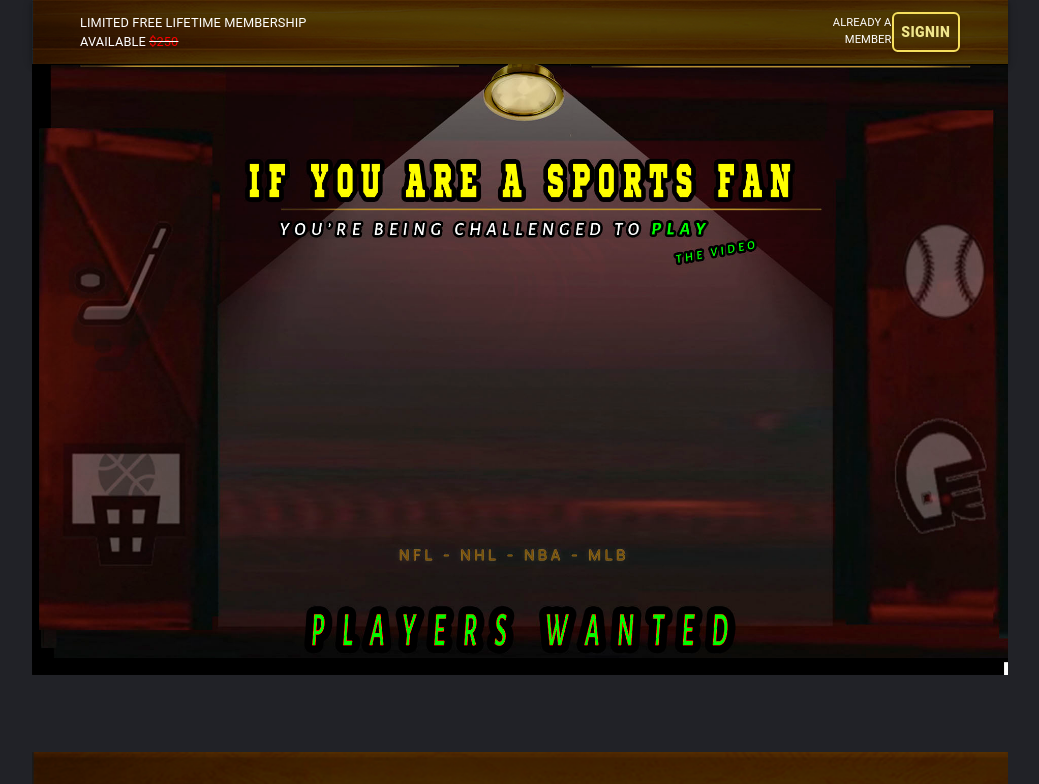
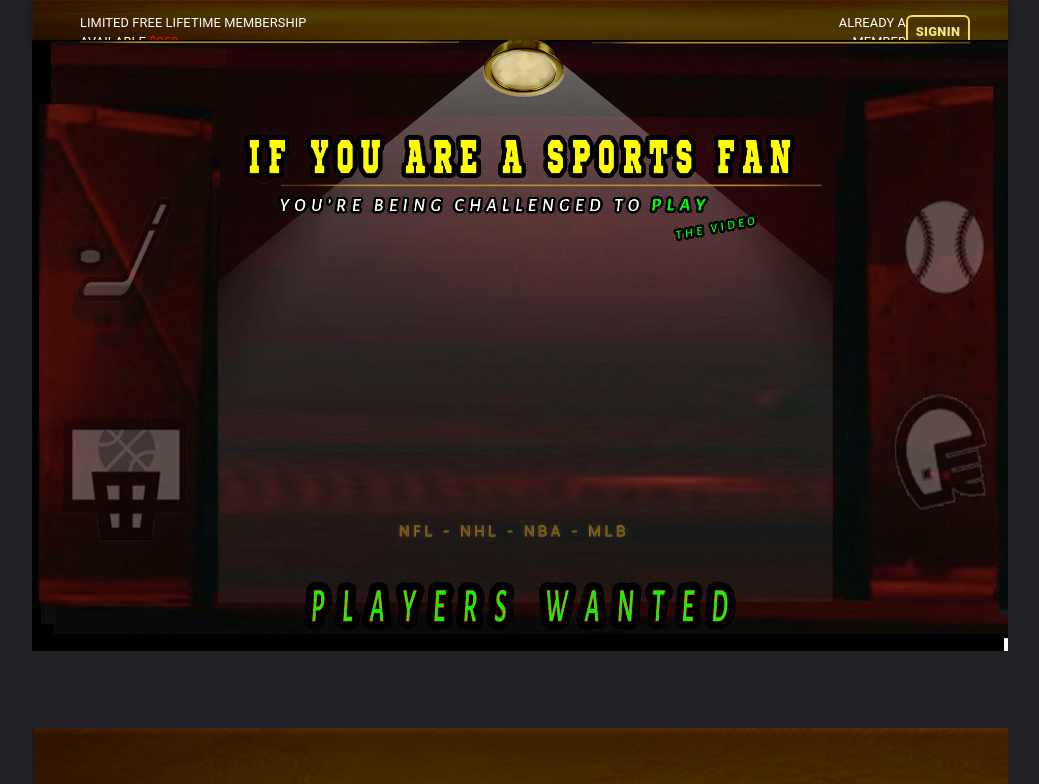
Before and after one commit to Bragging-Rights/ultimate-bragging-rights, a React (Vite) app in the folder client/: page / in a window 1280 px wide. Shown: the top 784 px of the page, without its empty margins (120-1159 px from the left). Built offline with nearby package versions, Linux system fonts and the light colour scheme.

Commit message:
updated code

```diff
--- a/client/package.json
+++ b/client/package.json
@@ -40,7 +40,7 @@
     "react-player": "^2.14.1",
     "react-query": "^3.39.3",
     "react-redux": "^8.1.3",
-    "react-router-dom": "^6.16.0",
+    "react-router-dom": "^6.21.3",
     "react-select": "^5.7.7",
     "react-toastify": "^9.1.3"
   },
--- a/client/src/App.jsx
+++ b/client/src/App.jsx
@@ -17,7 +17,6 @@
 import Admin from "./pages/Admin/FormToggle";
 import { LeagueProvider } from "./components/LeagueContext";
 import { ToastContainer } from "react-toastify";
-import Registration from "./components/Registration/Registration";
 import HomePage from "./pages/HomePage/HomePage";
 import Test from "./test/test";
 import Share from "./pages/Share";
@@ -51,7 +50,6 @@
 
                 {isUserAdmin && <Route path="/admin" element={<Admin />} />}
 
-                <Route path="/registration" element={<Registration />} />
                 <Route path="/test" element={<Test />} />
                 <Route path="/share" element={<Share />} />
 
--- a/client/src/Modal/SignInModal.jsx
+++ b/client/src/Modal/SignInModal.jsx
@@ -6,6 +6,7 @@
 import { ForgotPasswordModal } from "./ForgotPasswordModal";
 import Registration from "../components/Registration/Registration";
 import { login } from "../services/auth";
+import { useNavigate } from "react-router-dom";
 
 const customStyles = {
   content: {
@@ -30,7 +31,7 @@
 
 export const SignInModal = (props) => {
   const { modalIsOpen, closeModal } = props;
-  const userId = localStorage.getItem("_id");
+  const navigate = useNavigate();
 
   const [formData, setFormData] = useState({
     email: "",
@@ -53,7 +54,8 @@
           localStorage.setItem("_id", rec.data.data._id);
           localStorage.setItem("isAdmin", rec.data.data.isAdmin);
           closeModal();
-          displayToast("Logid in successfully", "success");
+          displayToast("Logged in successfully", "success");
+          navigate('/games');
         }
       },
     }
@@ -69,7 +71,6 @@
 
   const handleSignIn = async (e) => {
     e.preventDefault();
-
     mutate(formData);
   };
 
@@ -106,7 +107,6 @@
         className="modal-form-container"
         style={{ display: "flex", flexDirection: "column" }}
       >
-        {/* Email input */}
         <ModalInput
           label={"Email"}
           placeholder={"Email"}
@@ -115,8 +115,6 @@
           value={formData.email}
           onChange={inputChangeHandler}
         />
-
-        {/* Password input */}
         <ModalInput
           label={"Password"}
           placeholder={"Password"}
@@ -138,7 +136,6 @@
       <button className="submit-btn" onClick={handleSignIn}>
         SIGN IN
       </button>
-
       <p className="text-white mt-2">
         Don't have an account?
         <a href={Registration} className="text-yellow-300">
--- a/client/src/components/Navbar.jsx
+++ b/client/src/components/Navbar.jsx
@@ -1,6 +1,6 @@
 import React, { useState } from "react";
 import { useLocation, useNavigate } from "react-router-dom";
-import LeageSelect from "./LeageSelect";
+import LeagueSelect from "./LeageSelect";
 import SignInModal from "../Modal/SignInModal";
 import {
   AppBar,
@@ -9,12 +9,16 @@
   Button,
   Container,
   Grid,
+  useTheme,
+  useMediaQuery,
 } from "@mui/material";
 
 const Navbar = () => {
   const [signInModalIsOpen, setSignInModalIsOpen] = useState(false);
   const location = useLocation();
   const navigate = useNavigate();
+  const theme = useTheme();
+  const isMobileView = useMediaQuery(theme.breakpoints.down("sm"));
 
   const isHomepage = location.pathname === "/";
 
@@ -23,6 +27,11 @@
   const handleLogout = () => {
     localStorage.clear();
     navigate("/");
+  };
+
+  const handleSignIn = () => {
+    setSignInModalIsOpen(false);
+    navigate('/games');
   };
 
   return (
@@ -35,13 +44,13 @@
             justifyContent="space-between"
             alignItems="center"
           >
-            <Grid item xs={4}>
+            <Grid item xs={12} sm={4}>
               {isHomepage && (
                 <Typography
                   variant="body1"
                   color="inherit"
                   sx={{
-                    fontSize: { xs: "0.8rem", sm: "0.8rem" },
+                    fontSize: isMobileView ? "0.4rem" : "0.8rem",
                   }}
                 >
                   LIMITED FREE LIFETIME MEMBERSHIP AVAILABLE{" "}
@@ -49,6 +58,8 @@
                     style={{
                       color: "red",
                       textDecoration: "line-through white",
+                      fontSize: isMobileView ? "0.4rem" : "0.8rem",
+
                     }}
                   >
                     $250
@@ -56,42 +67,45 @@
                 </Typography>
               )}
             </Grid>
-            <Grid
-              item
-              xs={4}
-              style={{ textAlign: "center", marginTop: "-3vh" }}
-            >
-              {!isHomepage && <LeageSelect />}
+            <Grid item xs={6} sm={4} style={{ textAlign: "center", marginTop: isHomepage && isMobileView ? "-3vh" : 0 }}>
+              {!isHomepage && <LeagueSelect />}
             </Grid>
-            <Grid item xs={4} style={{ textAlign: "right" }}>
+            <Grid item xs={6} sm={4} style={{ textAlign: "right" }}>
               <div style={{ display: "flex", alignItems: "center" }}>
+                {isHomepage && (
                   <Typography
                     variant="body1"
                     color="inherit"
                     sx={{
-                    marginLeft: "40%",
-                    fontSize: "0.7rem",
-                    float: "",
+                      marginLeft:isMobileView ? "20%" : "40%",
+                      fontSize: isMobileView ? "0.4rem" : "0.8rem",
                     }}
                   >
                     ALREADY A MEMBER
                   </Typography>
+                )}
                 <SignInModal
                   modalIsOpen={signInModalIsOpen}
                   closeModal={() => setSignInModalIsOpen(false)}
+                  onSignIn={handleSignIn}
                 />
 
                 {userEmail ? (
                   <Button
                     className="logout-button"
                     onClick={handleLogout}
-                    style={{
+                    size="small"
+                    sx={{
                       border: "2px solid #f6e05e",
                       color: "#f0e68c",
                       fontWeight: 800,
                       borderRadius: "0.375rem",
                       boxShadow:
                         "0 4px 6px -1px rgba(0, 0, 0, 0.1), 0 2px 4px -1px rgba(0, 0, 0, 0.06)",
+                      fontSize: isMobileView ? "0.4rem" : "0.8rem",
+                      marginRight:isMobileView ? "-20%" : "-10px",
+
+
                     }}
                   >
                     Logout
@@ -102,18 +116,23 @@
                       <Button
                         className="sign-in-button"
                         onClick={() => setSignInModalIsOpen(true)}
-                        style={{
+                        size="small"
+                        sx={{
                           border: "2px solid #f6e05e",
                           color: "#f0e68c",
                           fontWeight: 800,
                           borderRadius: "0.375rem",
                           boxShadow:
                             "0 4px 6px -1px rgba(0, 0, 0, 0.1), 0 2px 4px -1px rgba(0, 0, 0, 0.06)",
-                          marginLeft: "auto", // Add this line to push the button to the right
+                          marginLeft: "auto",
+                          fontSize: isMobileView ? "0.4rem" : "0.8rem",
+                          marginRight:isMobileView ? "-20%" : "-10px",
+
                         }}
                       >
                         SignIn
                       </Button>
+
                               {/* Uncomment the following lines if you have a registration route */}
                       {/* <Link to="/registration" style={{ textDecoration: "none" }}>
                         <Button
--- a/client/src/index.css
+++ b/client/src/index.css
@@ -123,10 +123,14 @@
 /* Styles for desktop devices */
 
 
-.Navbar-Header{
-  background-image: url("./assets/GreenTopBanner.png")  ;
+.Navbar-Header, #homepage {
+  background-image: url("./assets/GreenTopBanner.png");
+  height: 5vh;
+  display: flex;
+  justify-content: space-around;
+}
 
-}
+
 @media (max-width: 768px) {
 
   .container {
@@ -180,3 +184,8 @@
   letter-spacing: 0.00938em;
   color: white;
 }
+
+.css-hip9hq-MuiPaper-root-MuiAppBar-root {
+
+  background-color: transparent !important;
+  }
--- a/client/src/pages/HomePage/HomePage.jsx
+++ b/client/src/pages/HomePage/HomePage.jsx
@@ -59,6 +59,7 @@
   textContainer: {
     margin: "20px 0",
   },
+
 };
 
 const HomePage = () => {
@@ -105,11 +106,11 @@
                 >
                   <div
                     id="ppdiv-wrapper-2168572"
-                    // style={{ width: "640px", height: "360px" }}
+                    style={{ width: "100%", height: "auto", margin: "-76px 0 0 4vh"  }}
                   >
                     <div
                       id="ppdiv_2168572"
-                      style={{ width: "100%", height: "360px" }}
+                      style={{ width: "100%", height: "360px", margin:"-60px 0 0 1vh" }}
                     ></div>
                   </div>
                 </div>
```
Also changed, not shown: client/src/components/Switches.jsx (+33 -15 lines), 1 other file (tests, documents, lock files or other folders). Lines whose indentation alone changed are shown as unchanged.
